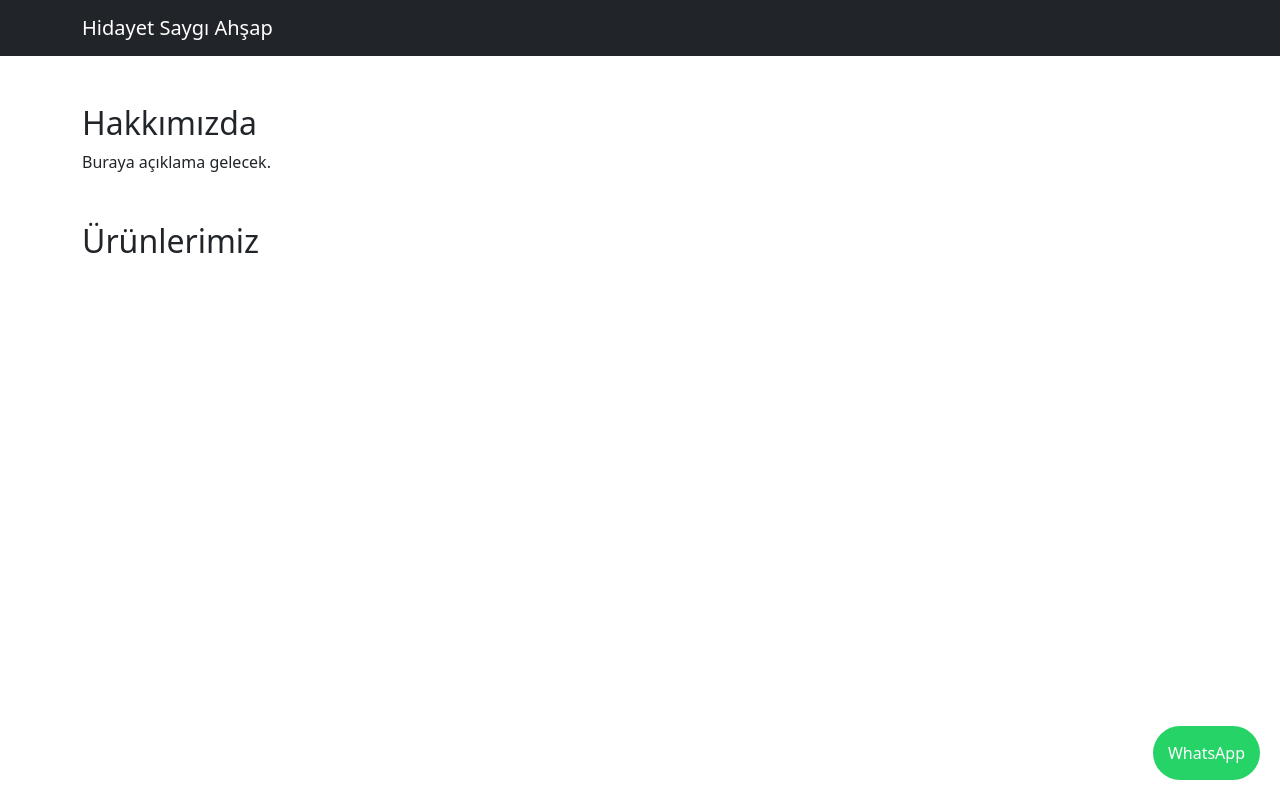
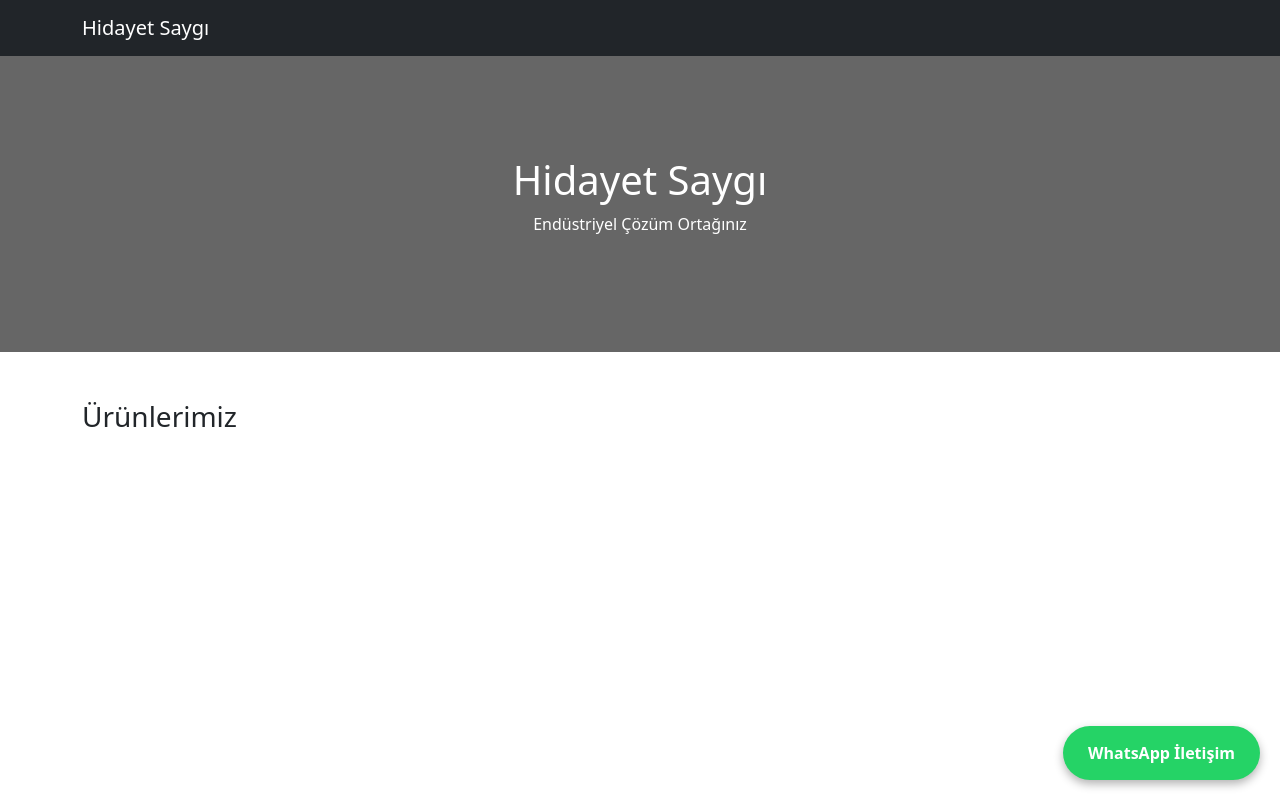
Before and after one commit to omeralisaygi/hidayetsaygi, a Flask app: page / in a window 1280 px wide. Run offline with Flask 3, Linux system fonts and the light colour scheme; data that the repository does not hold is empty.

Commit message:
Update index.html

```diff
--- a/templates/index.html
+++ b/templates/index.html
@@ -1,27 +1,31 @@
 <!DOCTYPE html>
 <html lang="tr">
 <head>
+    <meta charset="UTF-8">
+    <meta name="viewport" content="width=device-width, initial-scale=1.0">
+    <title>{{ ayarlar.get('baslik', 'Hidayet Saygı Ahşap') }}</title>
+    <!-- Tasarım Garantisi: CSS dosyaları doğrudan yükleniyor -->
     <link href="https://cdn.jsdelivr.net/npm/bootstrap@5.3.0/dist/css/bootstrap.min.css" rel="stylesheet">
-    <title>Hidayet Saygı</title>
+    <style>
+        .hero { background: linear-gradient(rgba(0,0,0,0.6),rgba(0,0,0,0.6)), url('{{ ayarlar.get("kapak_url", "") }}'); background-size: cover; padding: 100px 20px; text-align: center; color: white; }
+        .wa-btn { position: fixed; bottom: 20px; right: 20px; background: #25d366; color: white; padding: 15px 25px; border-radius: 50px; font-weight: bold; z-index: 9999; text-decoration: none; box-shadow: 0 4px 10px rgba(0,0,0,0.3); }
+        .card-img-top { height: 200px; object-fit: cover; }
+    </style>
 </head>
 <body>
-    <nav class="navbar navbar-dark bg-dark sticky-top">
-        <div class="container"><a class="navbar-brand">Hidayet Saygı Ahşap</a></div>
-    </nav>
-
-    <div class="container mt-5">
-        <h2 id="hakkimizda">Hakkımızda</h2>
-        <p>{{ ayarlar.get('hakkimizda', 'Buraya açıklama gelecek.') }}</p>
-
-        <h2 id="urunler" class="mt-5">Ürünlerimiz</h2>
-        <div class="row">
+    <nav class="navbar navbar-dark bg-dark sticky-top"><div class="container"><span class="navbar-brand">{{ ayarlar.get('baslik', 'Hidayet Saygı') }}</span></div></nav>
+    <header class="hero">
+        <h1>{{ ayarlar.get('baslik', 'Hidayet Saygı') }}</h1>
+        <p>{{ ayarlar.get('alt_baslik', 'Endüstriyel Çözüm Ortağınız') }}</p>
+    </header>
+    <main class="container py-5">
+        <h3 class="mb-4">Ürünlerimiz</h3>
+        <div class="row g-4">
             {% for u in urunler %}
-            <div class="col-md-4"><div class="card"><img src="{{ u[3] }}" class="card-img-top"><div class="card-body"><h5>{{ u[1] }}</h5></div></div></div>
+            <div class="col-md-4"><div class="card h-100 shadow-sm"><img src="{{ u[3] }}" class="card-img-top"><div class="card-body"><h5>{{ u[1] }}</h5><p>{{ u[2] }}</p></div></div></div>
             {% endfor %}
         </div>
-    </div>
-
-    <a href="https://wa.me/{{ ayarlar.get('whatsapp', '905000000000') }}"
-       style="position:fixed; bottom:20px; right:20px; background:#25D366; color:white; padding:15px; border-radius:50px; text-decoration:none;">WhatsApp</a>
+    </main>
+    <a href="https://wa.me/{{ ayarlar.get('whatsapp_no', '905000000000') }}" class="wa-btn">WhatsApp İletişim</a>
 </body>
 </html>
```
